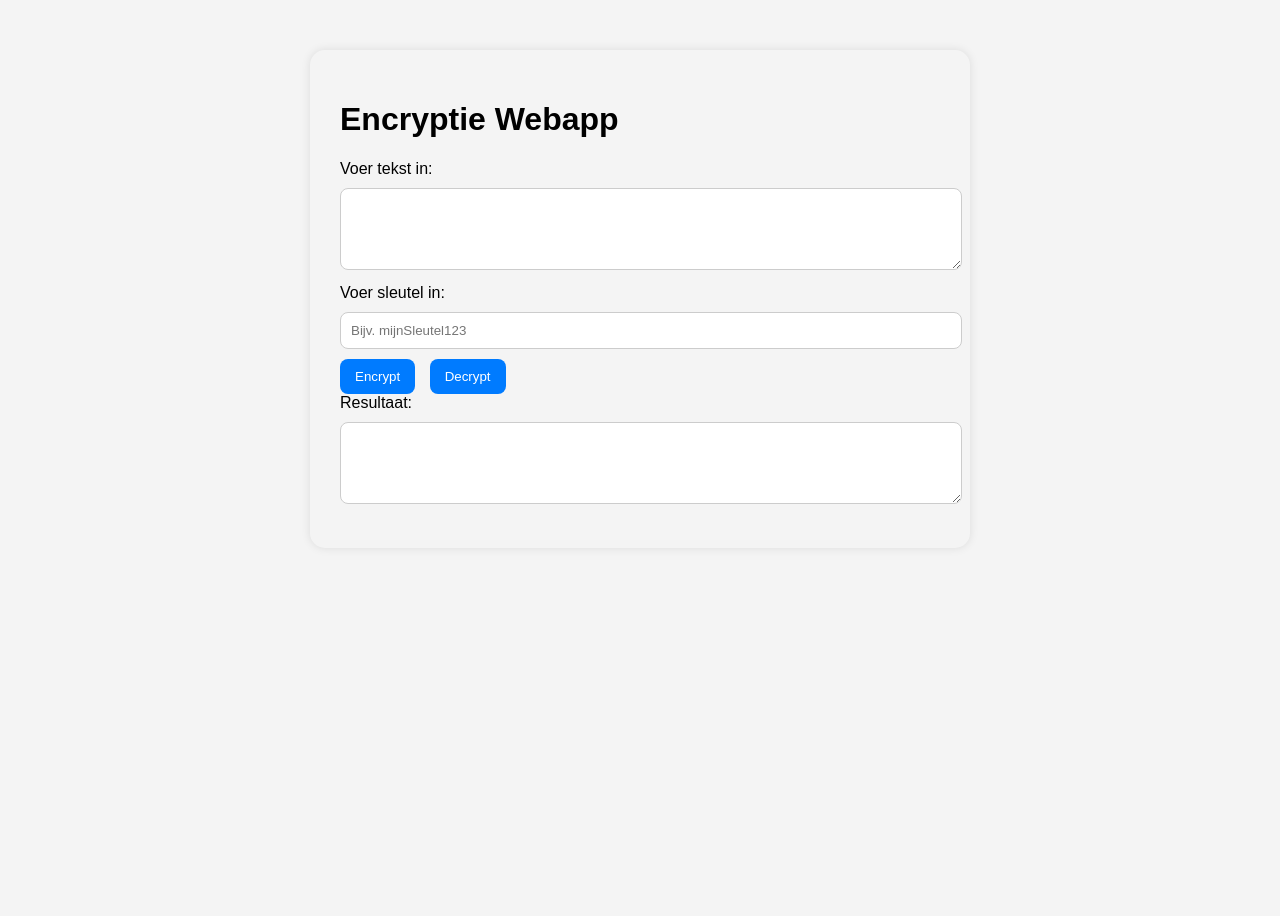
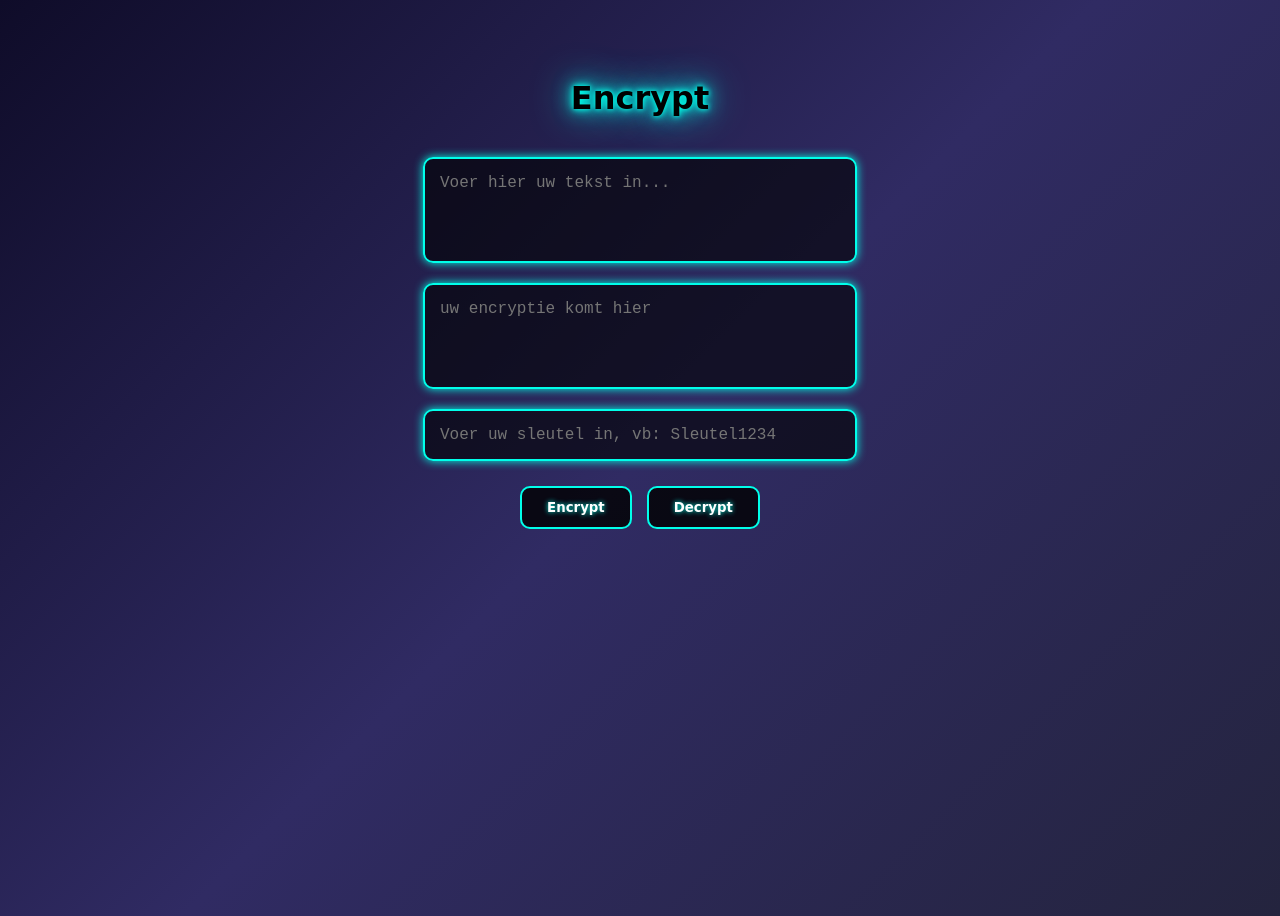
Before and after one commit to Hijab-1111398/encryptie-app, a website: page index.html in a window 1280 px wide. Before the commit the page ends 800 px from the top, so only its background shows below. Drawn offline with nearby package versions, Linux system fonts and the light colour scheme.

Commit message:
style gefixt naar iets wat ik leuk vind

```diff
--- a/index.html
+++ b/index.html
@@ -5,60 +5,89 @@
     <meta charset="UTF-8" />
     <meta name="viewport" content="width=device-width, initial-scale=1.0" />
     <title>Encryptie Webapp</title>
-    <script src="https://cdn.jsdelivr.net/npm/crypto-js@4.1.1/crypto-js.js"></script>
+    <script src="./node_modules/crypto-js/crypto-js.js"></script>
     <script defer src="app.js"></script>
     <style>
         body {
-            font-family: Arial, sans-serif;
-            max-width: 600px;
-            margin: 50px auto;
-            background: #f4f4f4;
-            padding: 30px;
-            border-radius: 15px;
-            box-shadow: 0 0 10px rgba(0, 0, 0, 0.1);
+            background: linear-gradient(135deg, #0f0c29, #302b63, #24243e);
+            font-family: 'Press Start 2P', cursive;
+            color: #00ffea;
+            display: flex;
+            flex-direction: column;
+            align-items: center;
+            padding: 50px 20px;
+            min-height: 100vh;
+        }
+
+        .title {
+            font-size: 2em;
+            color: black;
+            text-shadow:
+                0 0 5px #00ffea,
+                0 0 10px #00ffea,
+                0 0 20px #00ffea,
+                0 0 40px #0ff;
+            margin-bottom: 30px;
         }
 
         textarea,
-        input {
-            width: 100%;
-            padding: 10px;
+        input[type="password"] {
+            width: 400px;
+            max-width: 90%;
+            padding: 15px;
             margin: 10px 0;
-            border-radius: 8px;
-            border: 1px solid #ccc;
+            border: 2px solid #00ffea;
+            border-radius: 10px;
+            background-color: rgba(0, 0, 0, 0.6);
+            color: #00ffea;
+            font-family: 'Courier New', monospace;
+            font-size: 1em;
+            box-shadow: 0 0 10px #00ffea;
+            resize: none;
+        }
+
+        .button-group {
+            display: flex;
+            justify-content: center;
+            margin-top: 15px;
+            gap: 15px;
         }
 
         button {
-            padding: 10px 15px;
-            margin-right: 10px;
-            border: none;
-            border-radius: 8px;
+            padding: 12px 25px;
+            border: 2px solid #00ffea;
+            border-radius: 10px;
+            background: rgba(0, 0, 0, 0.8);
+            color: white;
+            font-family: 'Press Start 2P', cursive;
+            font-weight: bold;
             cursor: pointer;
-            background-color: #007BFF;
-            color: white;
+            text-shadow: 0 0 5px #00ffea;
+            transition: 0.3s;
+
         }
 
         button:hover {
-            background-color: #0056b3;
+            background-color: #00ffea;
+            color: #000;
+            box-shadow: 0 0 20px #00ffea;
         }
     </style>
 </head>
 
 <body>
-    <h1>Encryptie Webapp</h1>
+    <h1 class="title">Encrypt</h1>
 
-    <label>Voer tekst in:</label>
-    <textarea id="inputText" rows="4"></textarea>
+    <textarea id="inputText" rows="4" placeholder="Voer hier uw tekst in..."></textarea>
+    <textarea id="outputText" rows="4" readonly placeholder="uw encryptie komt hier"></textarea>
 
-    <label>Voer sleutel in:</label>
-    <input type="password" id="keyInput" placeholder="Bijv. mijnSleutel123" />
+    <input type="password" id="keyInput" placeholder="Voer uw sleutel in, vb: Sleutel1234" />
 
-    <div>
+    <div class="button-group">
         <button id="encryptBtn">Encrypt</button>
         <button id="decryptBtn">Decrypt</button>
     </div>
 
-    <label>Resultaat:</label>
-    <textarea id="outputText" rows="4" readonly></textarea>
 </body>
 
 </html>
```
